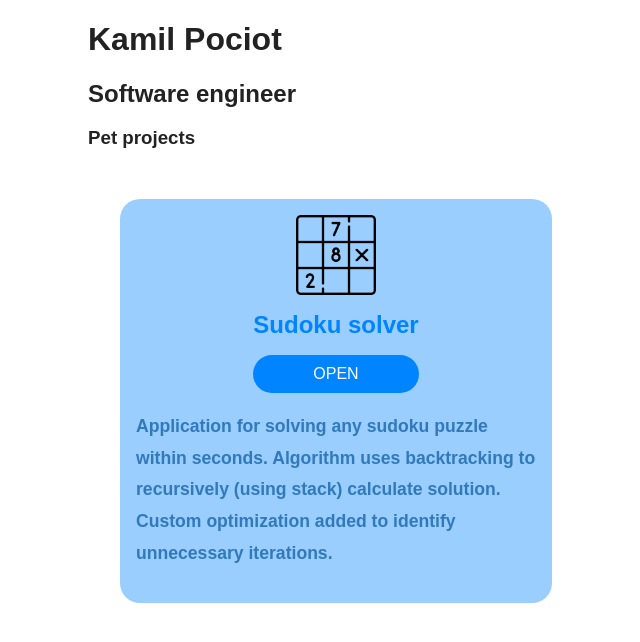
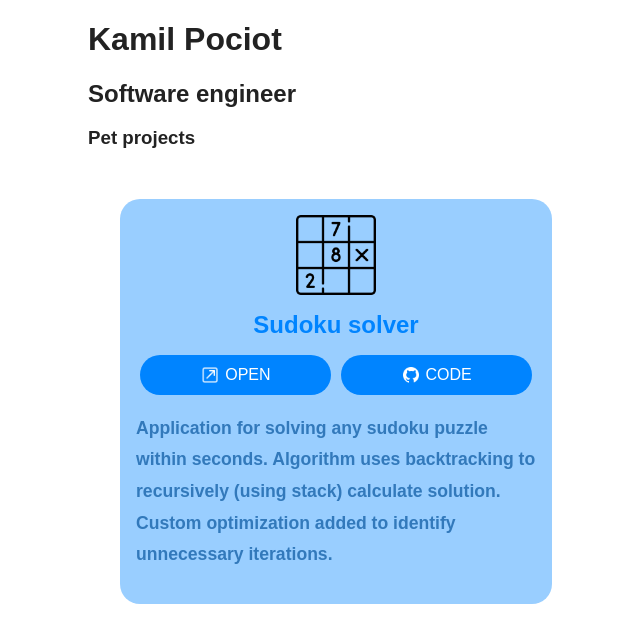
Before and after one commit to kamil-pociot/kamil-pociot.github.io, a website built with Parcel: page index.html in a window 1280 px wide. Shown: the whole page, without its empty margins (132-772 px from the left). Built offline with nearby package versions, Linux system fonts and the light colour scheme.

Commit message:
code button and more css

```diff
--- a/css/project.css
+++ b/css/project.css
@@ -20,12 +20,26 @@
   color: #0084ff;
 }
 
-.project-card > a {
+.links-container {
+  display: flex;
+  flex-wrap: wrap;
+  gap: 10px;
+  justify-content: center;
+}
+
+.links-container > a {
+  display: flex;
+  align-items: center;
   background-color: #0084ff;
   color: white;
   padding: 10px 60px;
   text-decoration: none;
   border-radius: 20px;
+}
+
+.link-icon {
+  height: 20px;
+  margin-right: 5px;
 }
 
 .project-card > img {
--- a/index.html
+++ b/index.html
@@ -35,7 +35,10 @@
         <div class="project-card">
             <img src="./images/sudoku.png" alt="">
             <h4>Sudoku solver</h4>
-            <a href="sudoku-solver">OPEN</a>
+            <div class="links-container">
+                <a href="sudoku-solver" target="_blank"><img class="link-icon" src="./images/link-icon.png" alt="">OPEN</a>
+                <a href="https://github.com/kamil-pociot/sudoku-solver/" target="_blank"><img class="link-icon" src="./images/github-icon.png" alt="">CODE</a>
+            </div>
             <p>Application for solving any sudoku puzzle within seconds. Algorithm uses backtracking
                 to recursively (using stack) calculate solution. Custom optimization added to identify unnecessary
                 iterations. </p>
```
Also changed, not shown: images/github-icon.png (added), images/link-icon.png (added), 1 other file. Lines whose indentation alone changed are shown as unchanged.
